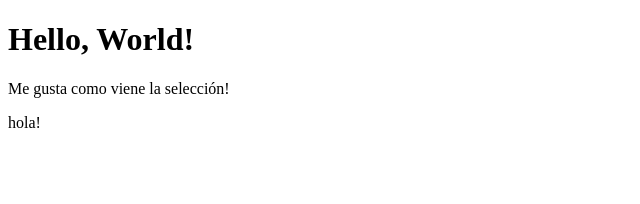
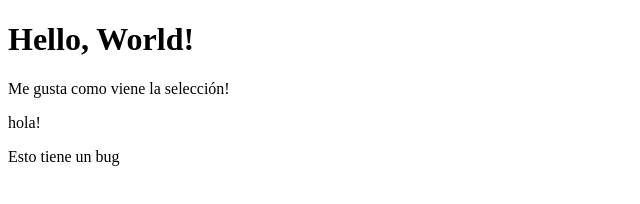
Before and after one commit to damianprida/PRACTICA-REPOSITORIO-2026, a plain HTML site: page index.html in a window 1280 px wide. Shown: the whole page, without its empty margins (0-640 px from the left). Drawn offline with Linux system fonts and the light colour scheme.

Commit message:
parrafo nuevo

```diff
--- a/index.html
+++ b/index.html
@@ -9,5 +9,6 @@
     <h1>Hello, World!</h1>
     <p>Me gusta como viene la selección!</p>
     <p> hola!</p>
+    <p>Esto tiene un bug</p>
 </body>
 </html>
```
